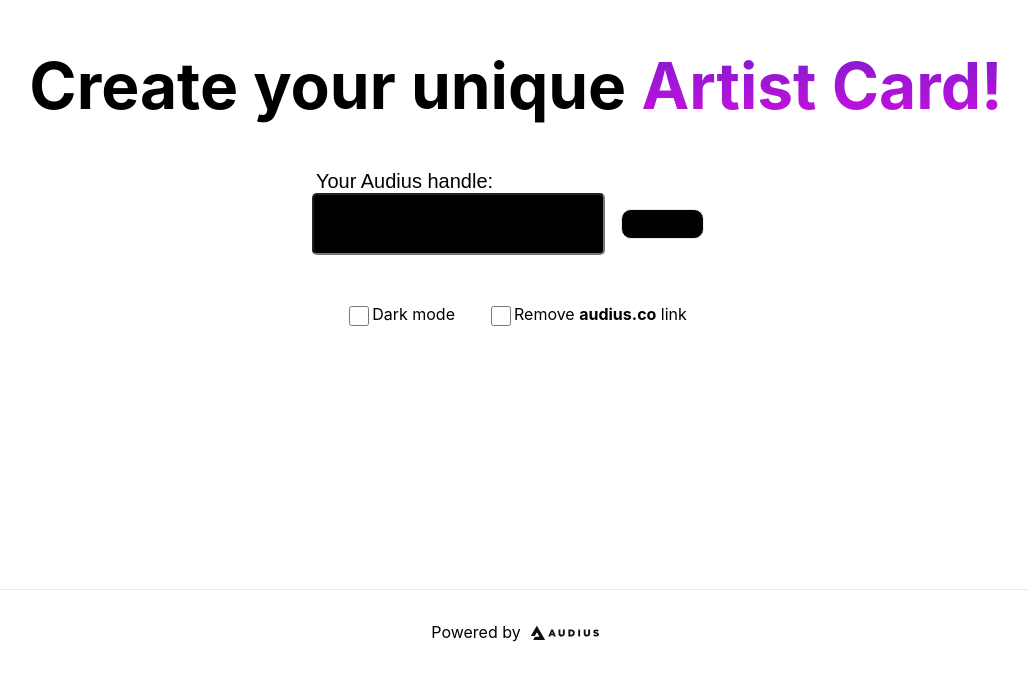
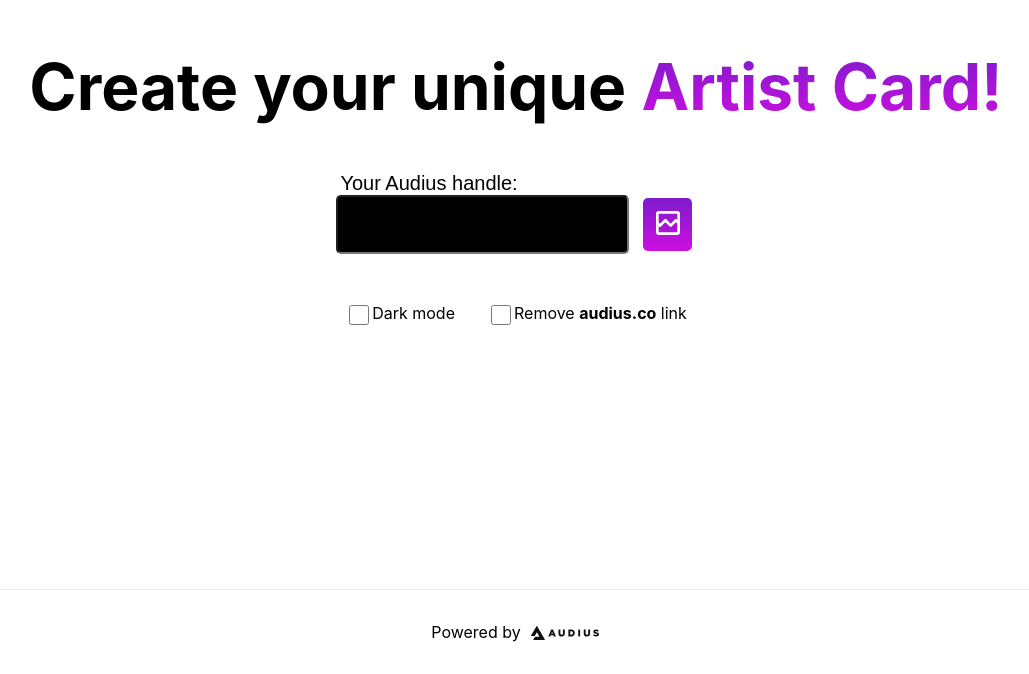
Before and after one commit to jonaylor89/artist_card, a Next.js app: page / in a window 1280 px wide. Shown: the part 211-885 px from the top of the page, without its empty margins (124-1153 px from the left). Built offline with nearby package versions, Linux system fonts and the light colour scheme; no server answers.

Commit message:
styling and icon

```diff
--- a/pages/[username]/index.tsx
+++ b/pages/[username]/index.tsx
@@ -52,10 +52,13 @@ export default function Home() {
                 type="text"
                 className={styles.usernameTextInput}
                 value={tempUsername}
+                placeholder=""
                 onChange={(e) => setTempUsername(e.target.value)}
                 required
               />
-              <button type="submit" className={styles.generateButton}>Generate</button>
+              <button type="submit" className={styles.generateButton}>
+                <Image src="/image-icon.svg" color='white' alt="Image Icon" width={24} height={24} />
+              </button>
             </div>
           </form>
         </div>
--- a/styles/Home.module.css
+++ b/styles/Home.module.css
@@ -24,12 +24,27 @@
   font: 1.25rem sans-serif;
 }
 
-.usernameTextInput {
-  outline: #cc0fe0;
+.generateButton {
+  background: -webkit-linear-gradient(#7e1bcc, #cc0fe0);
+  margin: 0.2rem 0.2rem;
+  padding: 0.8rem 0.8rem;
+  margin-left: 1em;;
+  text-align: left;
+  color: inherit;
+  background-color: black;
+  text-decoration: none;
+  border: 0px solid #eaeaea;
+  border-radius: 5px;
+  transition: color 0.15s ease, border-color 0.15s ease;
+  max-width: 300px;
 }
 
-.generateButton {
-  outline: #cc0fe0;
+.generateButton:hover,
+.generateButton:focus,
+.generateButton:active {
+  color: #cc0fe0;
+  border-color: #cc0fe0;
+  outline: none;
 }
 
 .configurations {
@@ -104,17 +119,6 @@
   font-size: 4rem;
 }
 
-.title,
-.description {
-  text-align: center;
-}
-
-.description {
-  margin: 4rem 0;
-  line-height: 1.5;
-  font-size: 1.5rem;
-}
-
 .code {
   background: #fafafa;
   border-radius: 5px;
--- a/styles/globals.css
+++ b/styles/globals.css
@@ -22,6 +22,7 @@ input[type="checkbox"] {
   vertical-align: middle;
 }
 
+input:hover,
 input:focus,
 select:focus,
 textarea:focus {
@@ -37,7 +38,7 @@ button {
   background-color: black;
   text-decoration: none;
   border: 1px solid #eaeaea;
-  border-radius: 10px;
+  border-radius: 5px;
   transition: color 0.15s ease, border-color 0.15s ease;
   max-width: 300px;
 }
```
Also changed, not shown: public/image-icon.svg (added).
